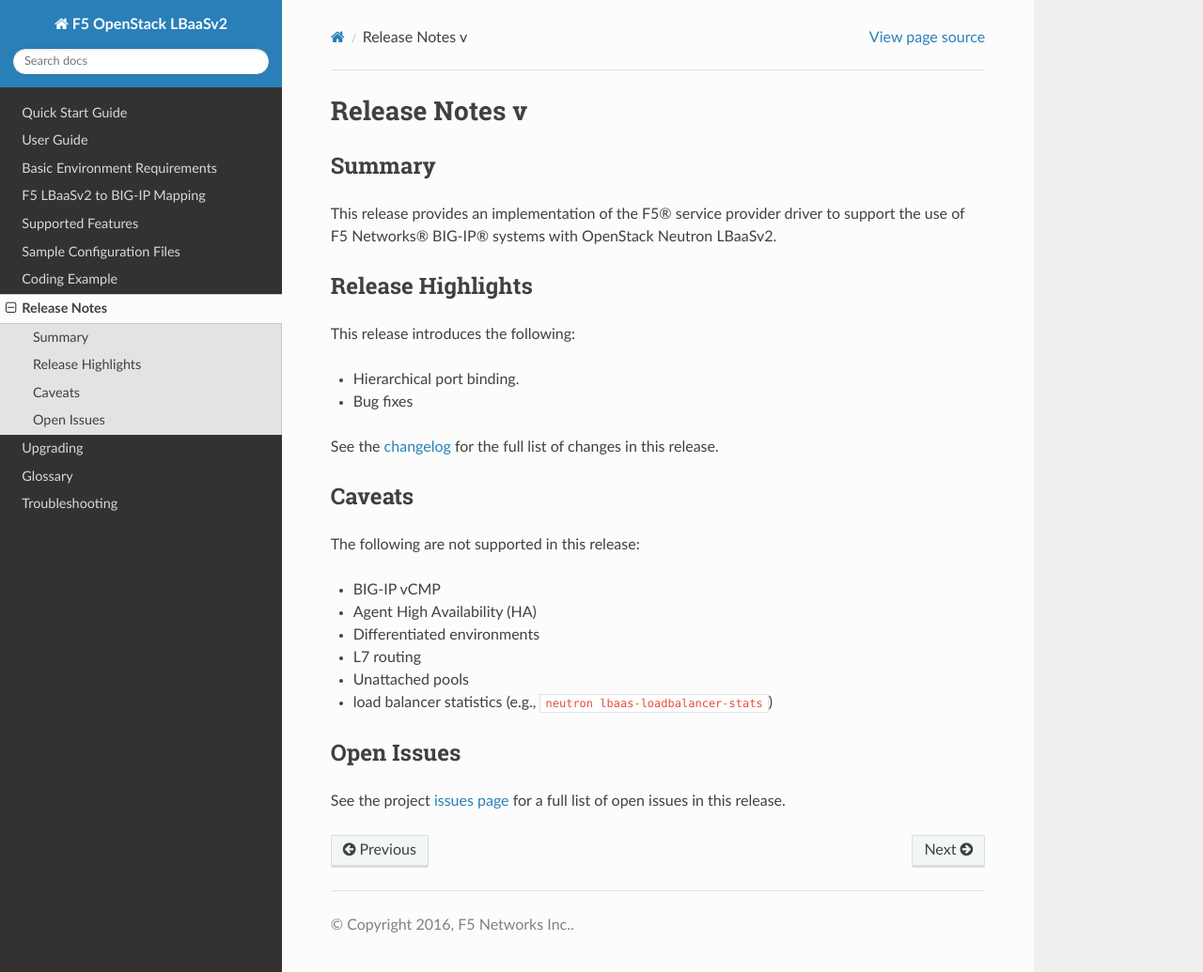
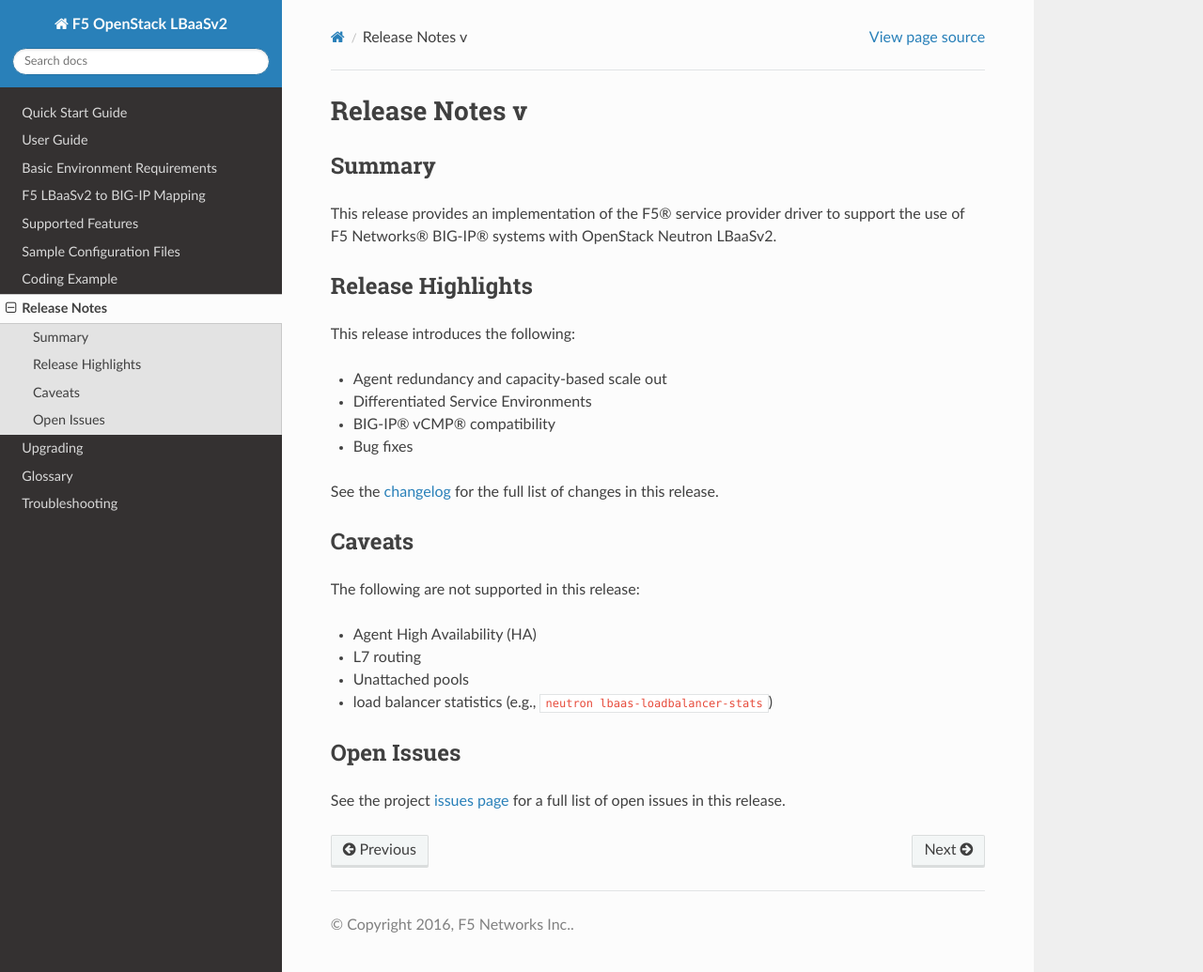
Before and after one commit to F5Networks/f5-openstack-lbaasv2-driver, a Sphinx documentation site: the page built from docs/release_notes.rst, in a window 1280 px wide and 1035 px high. Shown: the whole window at 94% size. Built offline with Sphinx 7.4.7 and the Read the Docs theme 2.0.0, drawn with Linux system fonts in a browser that asks for light colours; pages that are not in the unit, such as notebooks, are missing from menus.

Commit message:
Fixes #248
- resolved merge conflict following diff service envs branch collapse
- added vCMP to supported features map
- update release highlights and unsupported features

```diff
--- a/docs/map_lbaasv2-features.rst
+++ b/docs/map_lbaasv2-features.rst
@@ -18,3 +18,4 @@
     includes/topic_hierarchical-port-binding
     includes/topic_agent-redundancy-scaleout
     includes/topic_differentiated-services
+    includes/topic_f5lbaas-vcmp
--- a/docs/release_notes.rst
+++ b/docs/release_notes.rst
@@ -13,7 +13,9 @@
 
 This release introduces the following:
 
-- Hierarchical port binding.
+- Agent redundancy and capacity-based scale out
+- Differentiated Service Environments
+- BIG-IP® vCMP® compatibility
 - Bug fixes
 
 See the `changelog <https://github.com/F5Networks/f5-openstack-lbaasv2-driver/compare/v8.0.7...v8.0.8>`_ for the full list of changes in this release.
```
Also changed, not shown: other parts of docs/release_notes.rst (+0 -2 lines).
